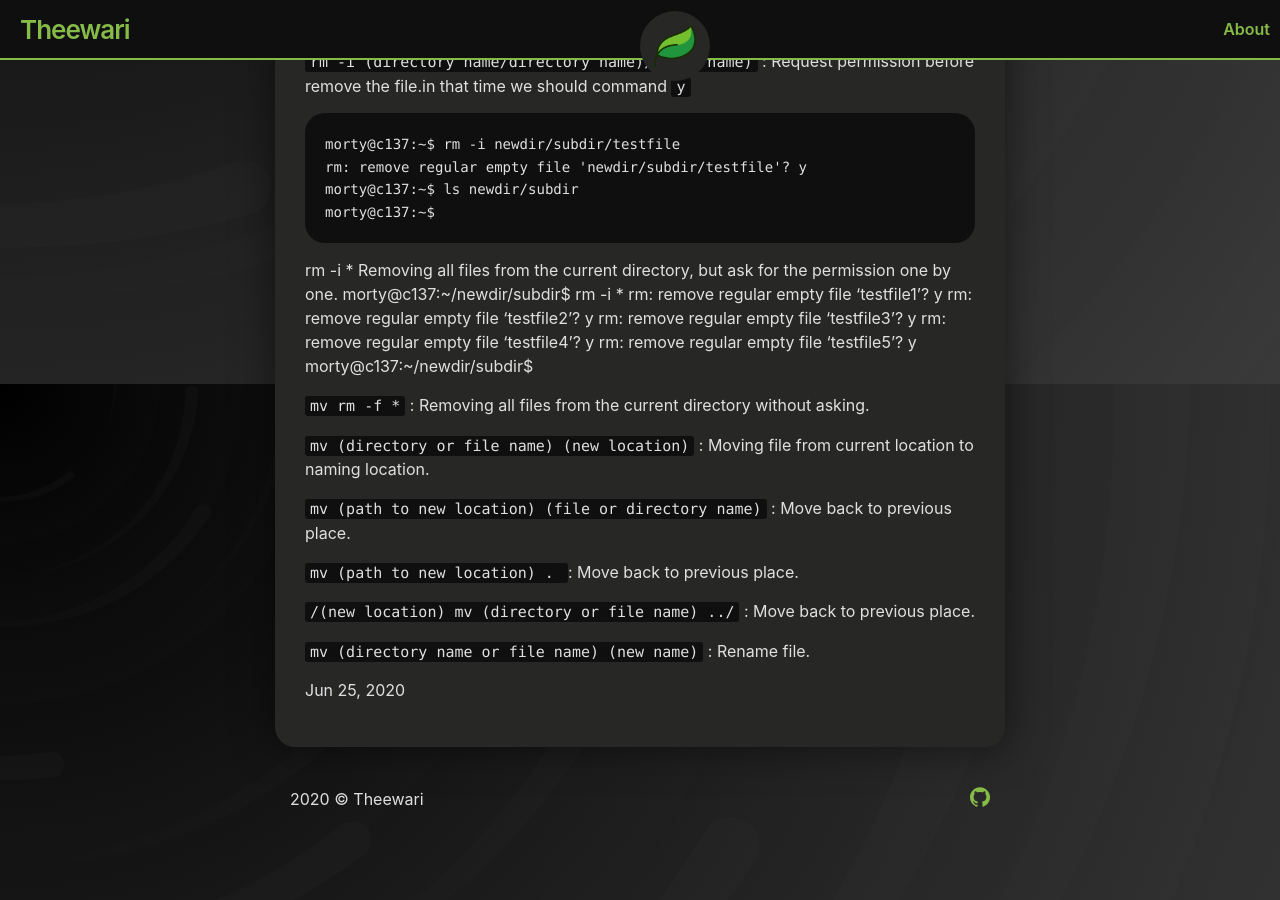
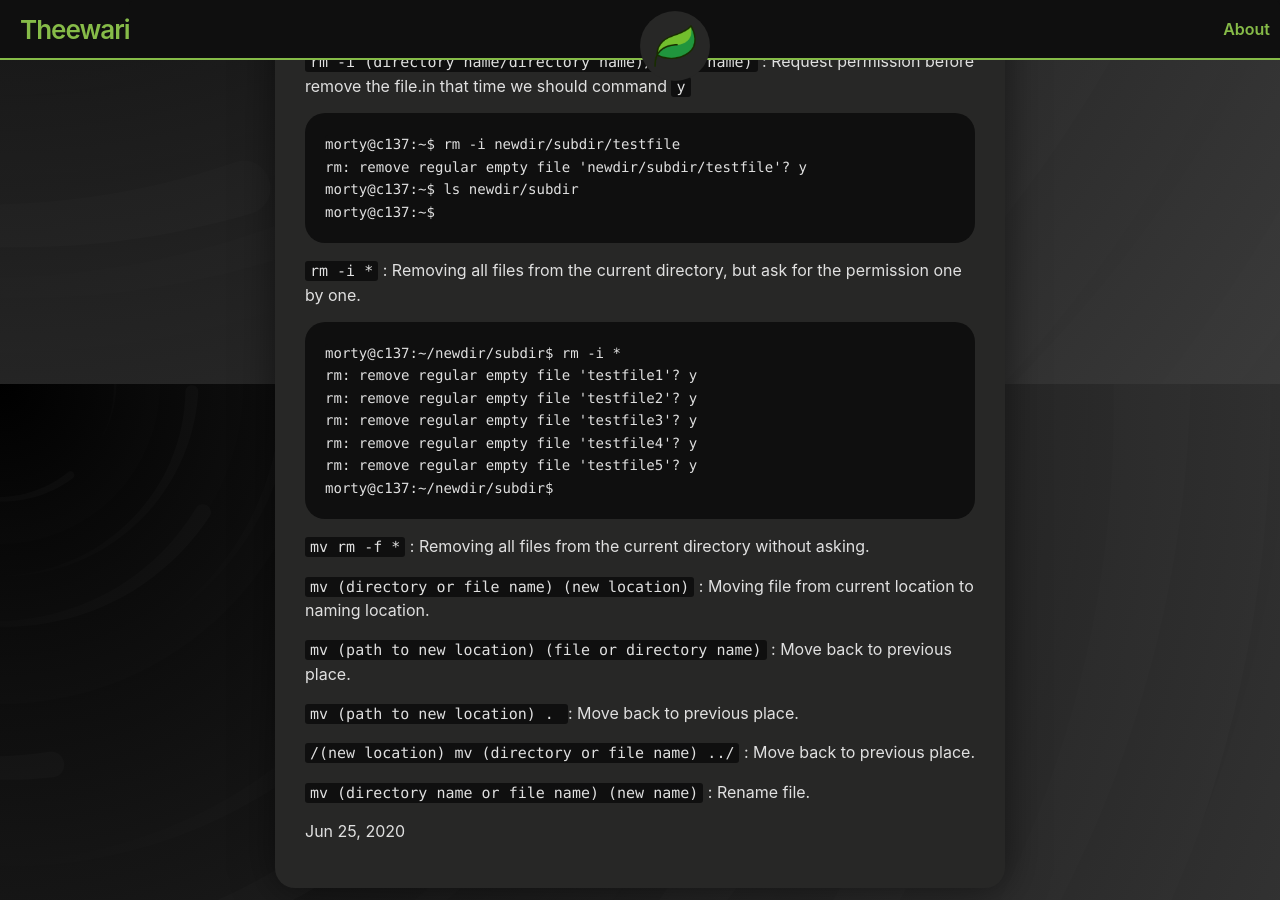
Before and after one commit to theewari/theewari.github.io, a Jekyll site: the page built from _posts/2020-06-25-Linux-command-IV.md, in a window 1280 px wide and 900 px high, scrolled down 576 px. Built offline with Jekyll 4.4.1, drawn with Linux system fonts in a browser that asks for light colours.

````diff
--- a/_posts/2020-06-25-Linux-command-IV.md
+++ b/_posts/2020-06-25-Linux-command-IV.md
@@ -32,15 +32,17 @@ morty@c137:~$ ls newdir/subdir
 morty@c137:~$
 ```
 
-rm -i *
-    Removing all files from the current directory, but ask for the permission one by one.
-    morty@c137:~/newdir/subdir$ rm -i *
+`rm -i *` : Removing all files from the current directory, but ask for the permission one by one.
+
+```
+morty@c137:~/newdir/subdir$ rm -i *
 rm: remove regular empty file 'testfile1'? y
 rm: remove regular empty file 'testfile2'? y
 rm: remove regular empty file 'testfile3'? y
 rm: remove regular empty file 'testfile4'? y
 rm: remove regular empty file 'testfile5'? y
 morty@c137:~/newdir/subdir$
+```
 
 `mv rm -f *` : Removing all files from the current directory without asking.
 
````
